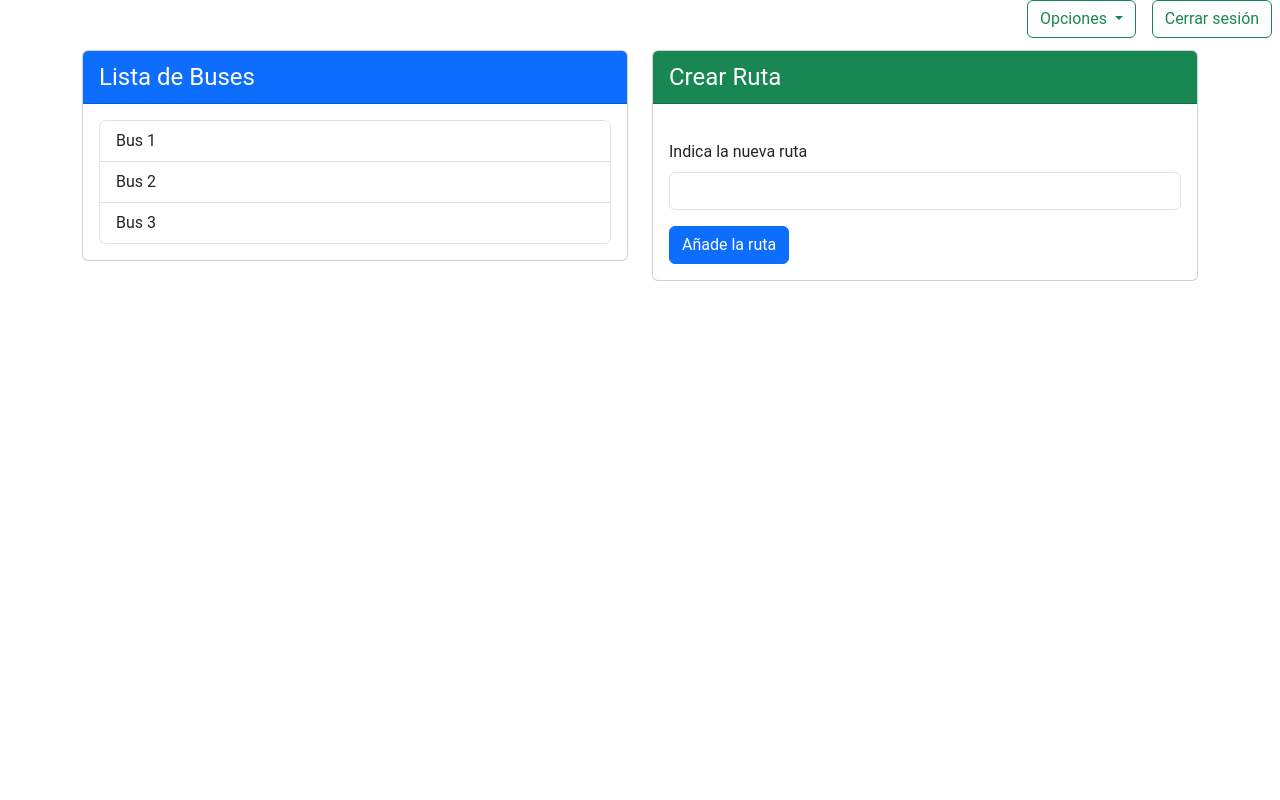
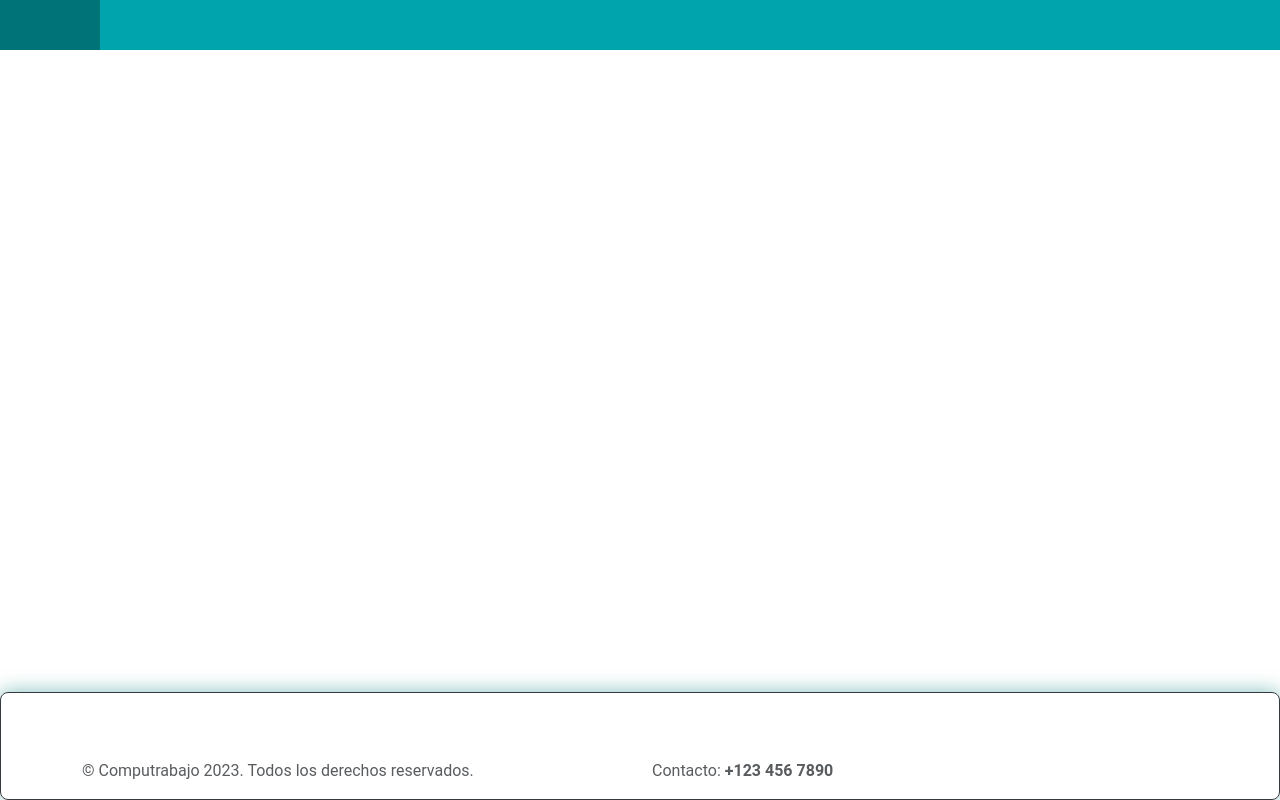
Before and after one commit to JuanElKantar/Clase01Angular, an Angular app: page /dashboard in a window 1280 px wide. Built offline with nearby package versions, Linux system fonts and the light colour scheme.

Commit message:
Update dashboard.component.html

```diff
--- a/src/app/dashboard/dashboard.component.html
+++ b/src/app/dashboard/dashboard.component.html
@@ -1,4 +1,3 @@
-<!-- Importa Bootstrap y otros estilos según sea necesario -->
 <!DOCTYPE html>
 <html lang="en">
 <head>
@@ -7,75 +6,55 @@
     <link href="https://cdn.jsdelivr.net/npm/bootstrap@5.3.2/dist/css/bootstrap.min.css" rel="stylesheet" integrity="sha384-T3c6CoIi6uLrA9TneNEoa7RxnatzjcDSCmG1MXxSR1GAsXEV/Dwwykc2MPK8M2HN" crossorigin="anonymous">
     <script src="https://kit.fontawesome.com/8232721784.js" crossorigin="anonymous"></script>
     <title>Transporte Dashboard</title>
+
 </head>
 <body class="d-flex flex-column min-vh-100">
+
+<!-- Barra de navegación -->
+<header class="main-header">
+    <label for="btn-nav" class="btn-nav"><i class="fas fa-bars"></i></label>
+
+    <input type="checkbox" id="btn-nav">
+
+    <nav>
+      <ul class="navigation">
+        <li><a href="">Home</a></li>
+        <li><a href="">Opciones de empleo</a></li>
+        <li><a href="">Perfil</a></li>
+        <li><a href="">Salir</a></li>
+      </ul>
+    </nav>
+
+</header>
 
 <!-- Contenido principal -->
 <main class="container d-flex flex-column justify-content-center">
     <div class="row">
         <!-- Sección de lista de buses -->
         <div class="col-md-6">
-            <div class="card">
-                <div class="card-header bg-primary text-white">
-                    Lista de Buses
-                </div>
-                <div class="card-body">
-                    <!-- Puedes usar ngFor para mostrar la lista de buses -->
-                    <ul class="list-group">
-                        <li class="list-group-item">Bus 1</li>
-                        <li class="list-group-item">Bus 2</li>
-                        <li class="list-group-item">Bus 3</li>
-                    </ul>
-                </div>
-            </div>
+
         </div>
 
         <!-- Sección de opciones (añadir, actualizar, eliminar) -->
         <div class="col-md-6">
-            <div class="card">
-                <div class="card-header bg-success text-white">
-                    Crear Ruta
-                </div>
-                <div class="card-body">
-                    <!-- Contenido para las opciones CRUD -->
-                    <!-- Puedes usar formularios y manejar eventos para las operaciones CRUD -->
 
-                    <!-- Ejemplo de formulario para añadir una ruta -->
-                    <form>
-                        <div class="mb-3">
-                            <label for="busName" class="form-label">Indica la nueva ruta</label>
-                            <input type="text" class="form-control" id="busName" required>
-                        </div>
-                        <button type="submit" class="btn btn-primary">Añade la ruta</button>
-                    </form>
-                </div>
-            </div>
         </div>
     </div>
 </main>
 
-<!-- Barra de navegación -->
-<header class="vw-100 position-fixed bg-transparent h-10 d-flex justify-content-end z-index">
-    <div class="w-50">
-        <ul class="d-flex justify-content-around align-items-center list-unstyled h-100 text-white">
-            <li class="h-100 d-flex align-items-center">Sobre nosotros</li>
-            <li class="h-100 d-flex align-items-center">Nuestros servicios</li>
-            <li class="h-100 d-flex align-items-center">Contactanos</li>
-            <!-- Menú desplegable -->
-            <li class="dropdown">
-                <button class="btn btn-outline-success dropdown-toggle" type="button" id="menuOpciones" data-bs-toggle="dropdown" aria-expanded="false">
-                    Opciones
-                </button>
-                <ul class="dropdown-menu" aria-labelledby="menuOpciones">
-                    <li><a class="dropdown-item" href="#" (click)="mostrarFormulario('crearRuta')">Crear Ruta</a></li>
-                    <li><a class="dropdown-item" href="#" (click)="mostrarFormulario('anadirConductor')">Añadir Conductor</a></li>
-                    <li><a class="dropdown-item" href="#" (click)="mostrarFormulario('estacionNueva')">Estación Nueva</a></li>
-                </ul>
-            </li>
-            <li><button class="btn btn-outline-success btn-cerrar-sesion" (click)="navegarLogin()"><i class="fas fa-user" style="color: blue;"></i>Cerrar sesión</button></li>
-        </ul>
+<!-- Footer -->
+<footer class="footer mt-auto py-3">
+    <div class="container">
+        <div class="row">
+            <div class="col-md-6">
+                <p class="text-muted">&copy; Computrabajo 2023. Todos los derechos reservados.</p>
+            </div>
+            <div class="col-md-6">
+                <p class="text-muted">Contacto: <strong>+123 456 7890</strong></p>
+            </div>
+        </div>
     </div>
-</header>
+</footer>
 
 <!-- Importa Bootstrap y otros scripts según sea necesario -->
 <script src="https://cdn.jsdelivr.net/npm/bootstrap@5.3.2/dist/js/bootstrap.bundle.min.js" integrity="sha384-C6RzsynM9kWDrMNeT87bh95OGNyZPhcTNXj1NW7RuBCsyN/o0jlpcV8Qyq46cDfL" crossorigin="anonymous"></script>
```
